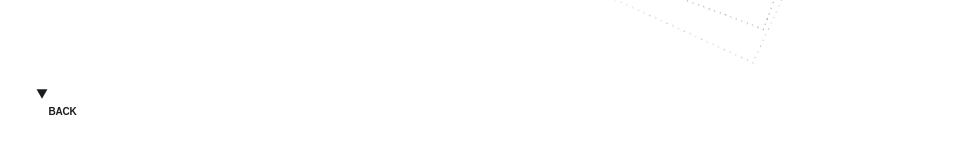
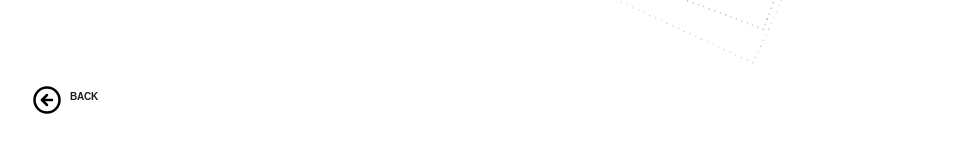
Before and after one commit to victor-alvescv/test-skinstric, a Next.js app: page /introduction in a window 1280 px wide. Shown: the part 642-796 px from the top of the page, without its empty margins (0-971 px from the left). Built offline with nearby package versions, Linux system fonts and the light colour scheme.

Commit message:
Buttons and routing update

```diff
--- a/app/(pages)/demographics/page.js
+++ b/app/(pages)/demographics/page.js
@@ -189,7 +189,7 @@ function Demographics() {
                       className="w-[30px] h-[30px]"
                       alt="Arrow left"
                     />
-                  <span className="padding-right: 18px transition-transform duration-500 ease-custom-bezier">
+                  <span className="padding-right: 18px pt-1 transition-transform duration-500 ease-custom-bezier">
                     BACK
                   </span>
                   </div>
@@ -197,7 +197,7 @@ function Demographics() {
 
                 <button href="/" className="button__proceed">
                 <div className="flex justify-center item-center gap-2">
-                  <span className="padding-right: 18px transition-transform duration-500 ease-custom-bezier">
+                  <span className="padding-right: 18px pt-1 transition-transform duration-500 ease-custom-bezier">
                     HOME
                   </span>
                     <img
--- a/app/(pages)/introduction/page.js
+++ b/app/(pages)/introduction/page.js
@@ -51,7 +51,7 @@ function Introduction() {
 
 const handlePlaceProceed = () => {
   if (isLocationSelected) {
-    router.push("/analysis");
+    router.push("/testing");
   }
 };
 
@@ -194,73 +194,52 @@ const handlePlaceProceed = () => {
             </div>
             <div className="items-center flex mt-auto">
               <div className="mr-auto flex-none flex-shrink basis-1/4 pr-2.5 text-color-color">
-                <button onClick={handleBack} className="button__back">
-                  <span className="button__icon--square">
-                    <span className="button__icon--square-inner button__icon-left">
-                      <svg
-                        className="w-3 h-3 relative -top-1 left-1 transform rotate-90"
-                        viewBox="0 0 11 12"
-                        fill="#1A1B1C"
-                        xmlns="http://www.w3.org/2000/svg"
-                        role="img"
-                      >
-                        <path
-                          d="M10.145 6 .716 11.444V.556L10.145 6Z"
-                          fill="current"
-                        ></path>
-                      </svg>
-                    </span>
-                  </span>
-                  <span className="ml-2 padding-right: 18px transition-transform duration-500 ease-custom-bezier">
+
+
+              <button
+                onClick={handleBack}
+                className="button__back">
+                  <div className="flex justify-center item-center gap-2">
+                    <img
+                      src="/arrow-left-circle.svg"
+                      className="w-[30px] h-[30px]"
+                      alt="Arrow left"
+                    />
+                  <span className="padding-right: 18px pt-1 transition-transform duration-500 ease-custom-bezier">
                     BACK
                   </span>
+                  </div>
                 </button>
+
               </div>
               <div className="ml-auto flex-none flex justify-end git add flex-shrink basis-1/4 pr-2.5 text-color-color">
                 {!showLocation && name && (
                   <button onClick={handleProceed} className="button__proceed">
-                    <span className="button__icon--square">
-                      <span className="button__icon--square-inner button__icon-right">
-                        <svg
-                          className="w-3 h-3 relative -top-1 left-1 transform rotate-90"
-                          viewBox="0 0 11 12"
-                          fill="#1A1B1C"
-                          xmlns="http://www.w3.org/2000/svg"
-                          role="img"
-                        >
-                          <path
-                            d="M10.145 6 .716 11.444V.556L10.145 6Z"
-                            fill="current"
-                          ></path>
-                        </svg>
-                      </span>
-                    </span>
-                    <span className="padding-right: 18px transition-transform duration-500 ease-custom-bezier">
+                  <div className="flex justify-center item-center gap-2">
+                    <span className="padding-right: 18px pt-1 transition-transform duration-500 ease-custom-bezier">
                       PROCEED
                     </span>
-                  </button>
+                      <img
+                        src="/arrow-right-circle.svg"
+                        className="w-[30px] h-[30px]"
+                        alt="Arrow right"
+                      />
+                    </div>
+                    </button>
                 )}
 
 {showLocation && isLocationSelected && (
-                  <button
-                    onClick={handlePlaceProceed}
-                    className="button__proceed"
-                  >
-                    <span className="button__icon--square">
-                      <span className="button__icon--square-inner button__icon-right">
-                        <svg
-                          className="w-3 h-3 relative -top-1 left-1 transform rotate-90"
-                          viewBox="0 0 11 12"
-                          fill="#1A1B1C"
-                        >
-                          <path
-                            d="M10.145 6 .716 11.444V.556L10.145 6Z"
-                            fill="current"
-                          ></path>
-                        </svg>
-                      </span>
-                    </span>
-                    <span>PROCEED</span>
+                <button onClick={handlePlaceProceed} className="button__proceed">
+                <div className="flex justify-center item-center gap-2">
+                  <span className="padding-right: 18px pt-1 transition-transform duration-500 ease-custom-bezier">
+                    PROCEED
+                  </span>
+                    <img
+                      src="/arrow-right-circle.svg"
+                      className="w-[30px] h-[30px]"
+                      alt="Arrow right"
+                    />
+                  </div>
                   </button>
                 )}
               </div>
```
